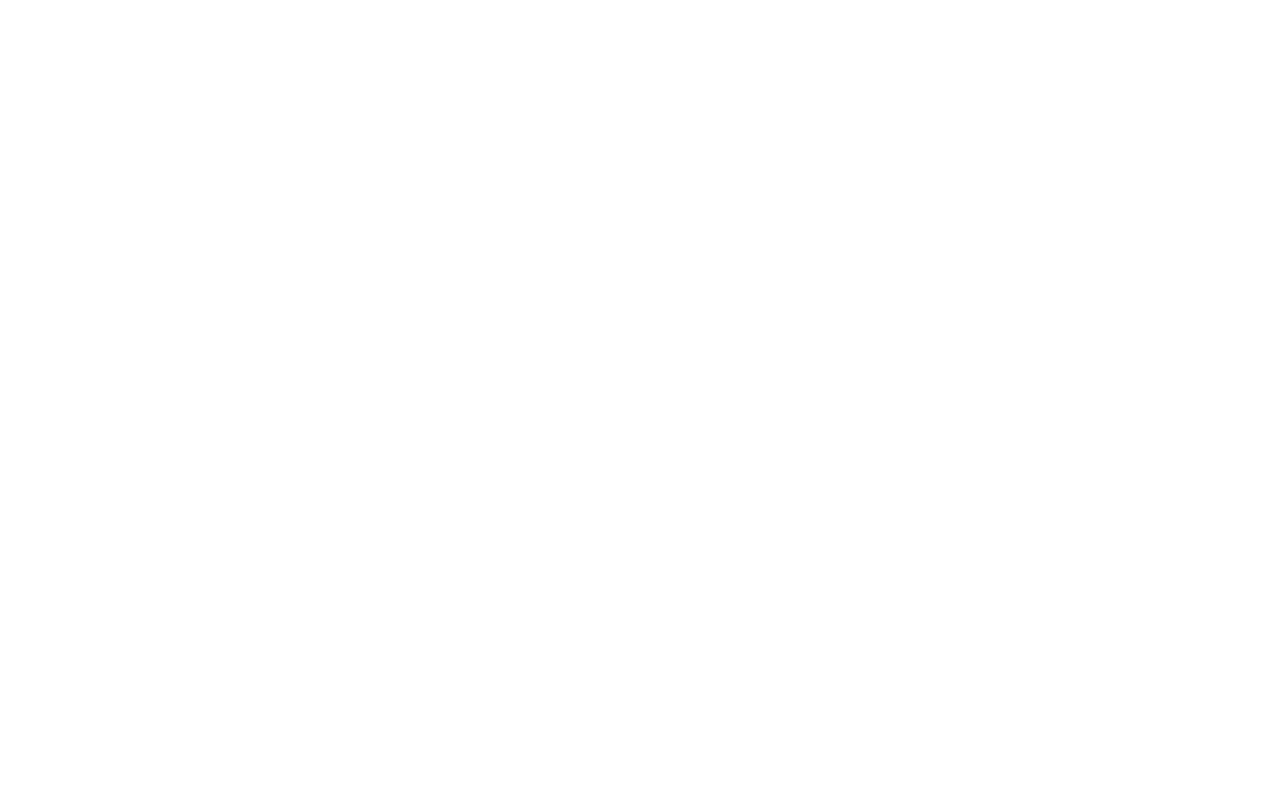
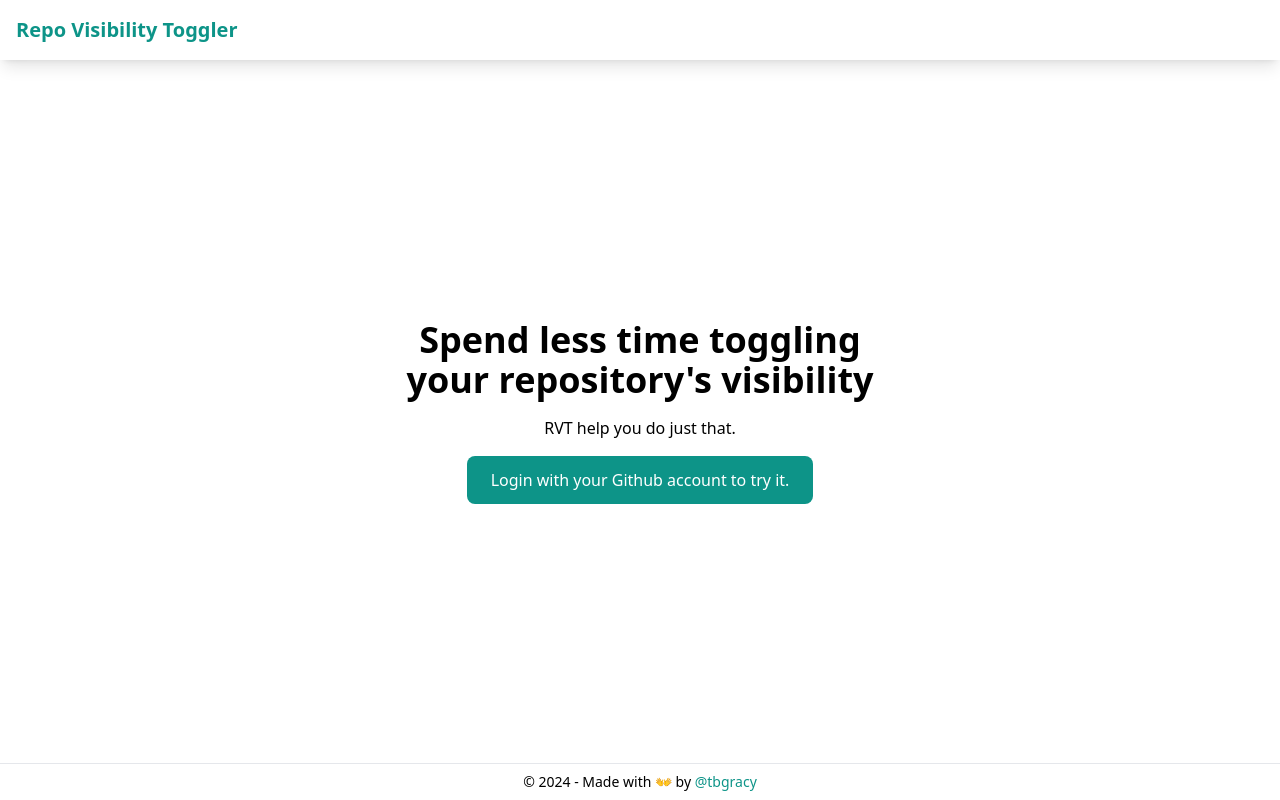
Before and after one commit to tbgracy/repo-master, a React (Vite) app: page / in a window 1280 px wide. Built offline with nearby package versions, Linux system fonts and the light colour scheme.

Commit message:
feat: base ui and landing page

```diff
--- a/package.json
+++ b/package.json
@@ -10,6 +10,10 @@
     "preview": "vite preview"
   },
   "dependencies": {
+    "@chakra-ui/react": "^2.8.2",
+    "@emotion/react": "^11.13.3",
+    "@emotion/styled": "^11.13.0",
+    "framer-motion": "^11.4.0",
     "react": "^18.3.1",
     "react-dom": "^18.3.1",
     "react-icons": "^5.3.0",
--- /dev/null
+++ b/src/components/Footer.tsx
@@ -0,0 +1,18 @@
+export const Footer = () => {
+  const currentYear = new Date().getFullYear();
+  return (
+    <footer className="text-center">
+      <hr />
+      <p className="p-2 text-sm">
+        &copy; {currentYear} - Made with 👐 by{" "}
+        <a
+          href="https://github.com/tbgracy"
+          target="_blank"
+          className="text-teal-600"
+        >
+          @tbgracy
+        </a>
+      </p>
+    </footer>
+  );
+};
--- /dev/null
+++ b/src/components/Navbar.tsx
@@ -0,0 +1,9 @@
+export const Navbar = () => {
+  return (
+    <nav className="w-full bg-white shadow-lg p-4">
+      <h1 className="text-teal-600 font-bold text-xl">
+        Repo Visibility Toggler
+      </h1>
+    </nav>
+  );
+};
--- a/src/main.tsx
+++ b/src/main.tsx
@@ -2,7 +2,9 @@ import { StrictMode } from "react";
 import { createRoot } from "react-dom/client";
 import { BrowserRouter, Routes, Route } from "react-router-dom";
 
-import { Home } from "./screens/Home";
+import { App } from "./screens/App";
+import { Layout } from "./screens/Layout";
+import { LandingPage } from "./screens/LandingPage";
 
 import "./index.css";
 
@@ -10,7 +12,10 @@ createRoot(document.getElementById("root")!).render(
   <StrictMode>
     <BrowserRouter>
       <Routes>
-        <Route path="/" element={<Home />} />
+        <Route path="/" element={<Layout />}>
+          <Route index element={<LandingPage />} />
+          <Route path="/app" element={<App />} />
+        </Route>
       </Routes>
     </BrowserRouter>
   </StrictMode>
--- /dev/null
+++ b/src/screens/App.tsx
@@ -0,0 +1,3 @@
+export const App = () => {
+  return <div></div>;
+};
--- a/src/screens/Home.tsx
+++ /dev/null
@@ -1,3 +0,0 @@
-export const Home = () => {
-  return <div></div>;
-};
--- /dev/null
+++ b/src/screens/LandingPage.tsx
@@ -0,0 +1,25 @@
+import { Button } from "@chakra-ui/react";
+import { useNavigate } from "react-router-dom";
+
+export const LandingPage = () => {
+  const navigate = useNavigate();
+
+  function handleClick() {
+    navigate("/app");
+  }
+
+  return (
+    <div className="flex flex-col items-center justify-center text-center gap-4">
+      <h1 className="font-bold text-4xl">
+        Spend less time toggling <br /> your repository's visibility
+      </h1>
+      <p>RVT help you do just that.</p>
+      <Button
+        className="bg-teal-600 rounded-lg py-3 px-6 text-white"
+        onClick={handleClick}
+      >
+        Login with your Github account to try it.
+      </Button>
+    </div>
+  );
+};
--- /dev/null
+++ b/src/screens/Layout.tsx
@@ -0,0 +1,13 @@
+import { Outlet } from "react-router-dom";
+import { Footer } from "../components/Footer";
+import { Navbar } from "../components/Navbar";
+
+export const Layout = () => {
+  return (
+    <div className="w-screen h-screen flex flex-col justify-between">
+      <Navbar />
+      <Outlet />
+      <Footer />
+    </div>
+  );
+};
```
Also changed, not shown: 1 other file (tests, documents, lock files or other folders).
